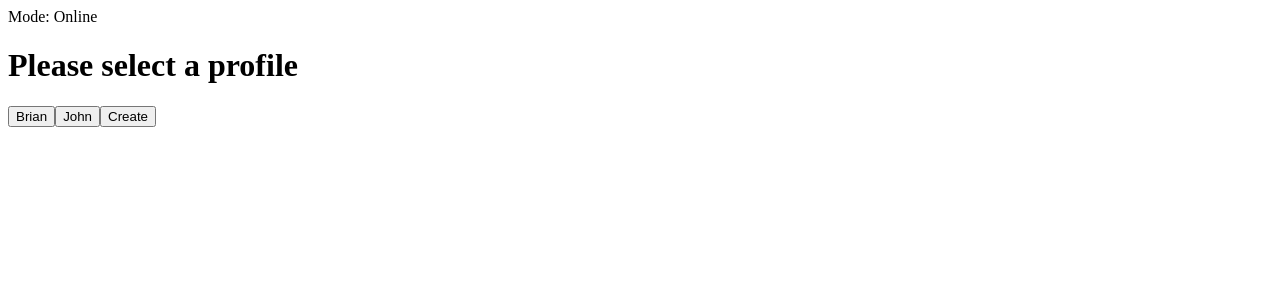
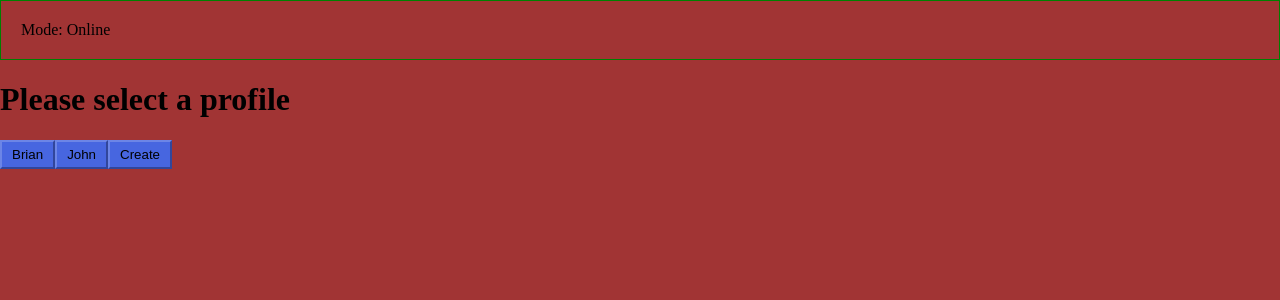
Before and after one commit to bl2408/phase-2-project, a React (Create React App) app: page /login in a window 1280 px wide. Shown: the top 300 px of the page. Built offline with nearby package versions, Linux system fonts and the light colour scheme; data requests are answered from the project's data file.

Commit message:
Dark mode and refactoring

```diff
--- a/src/components/App.js
+++ b/src/components/App.js
@@ -1,9 +1,9 @@
-import { useContext, createContext, useState } from "react";
+import { useContext, createContext, useState, useEffect } from "react";
 import { Route, Redirect, Switch } from 'react-router-dom'
 import { UserContext } from "./UserContext";
 
 import Login from "./Login";
-import Navbar from "./Navbar";
+import Header from "./Header";
 import Loader from "./Loader";
 import Dash from "./Dash";
 
@@ -12,6 +12,7 @@ const AppContext = createContext();
 const defaultAppState = {
   offline: false,
   loading: false,
+  theme: "light"
 }
 
 function App() {
@@ -19,6 +20,12 @@ function App() {
   const [appState, setAppState] = useState(defaultAppState);
 
   const { loggedIn } = useContext(UserContext);
+
+  useEffect(()=>{
+
+    document.documentElement.dataset.theme = appState.theme;
+
+  }, [appState.theme]);
 
 
   return (
@@ -32,7 +39,7 @@ function App() {
         appState.loading ? <Loader /> : null
       }
 
-      <Navbar />
+      <Header />
 
       <Switch>
         <Route exact path="/">
--- /dev/null
+++ b/src/components/Header.jsx
@@ -0,0 +1,52 @@
+import { useContext } from "react";
+import { UserContext } from "./UserContext";
+import {AppContext, defaultAppState} from "./App";
+import { useRef } from "react";
+
+export default function Header (){
+
+    const {loggedIn, loggedUser, logUserInOut} = useContext(UserContext);
+    const { appState, setAppState } = useContext(AppContext);
+    const toggleRef = useRef();
+
+    const handleLogoutClick =()=>{
+        let noCancel = true;
+        if(appState.offline){
+            noCancel = window.confirm("Logging out in offline mode will all lose profile data.\nAre you sure?");
+        }
+
+        if(!noCancel){
+            return ;
+        }
+        setAppState(defaultAppState);
+        logUserInOut({});
+    };
+
+    const toggleTheme =()=>{
+        const mode = toggleRef.current.checked ? "dark" : "light";
+        setAppState(state=> ({...state, theme: mode}));
+    };
+
+    return (
+        <header>
+
+            <div className="mode">Mode: {appState.offline ? "Offline" : "Online"}</div>
+            {loggedIn ?
+                <div className="user-section">
+                    <div className="welcome">
+                        Welcome {loggedUser.username}
+                    </div>
+                    <div>
+                        <input checked={appState.theme === "dark"} type="checkbox" ref={toggleRef} onClick={toggleTheme}/>
+                    </div>
+                    <div className="logout">
+                        <button onClick={handleLogoutClick}>Logout</button>
+                    </div>
+                </div>
+            : null
+            }
+
+
+        </header>
+    );
+}
--- a/src/components/Login.jsx
+++ b/src/components/Login.jsx
@@ -98,20 +98,25 @@ function CreateLoginForm({setViewState, setProfileList}){
 function LoginProfileList({setProfileList, profileList}){
 
     const { logUserInOut } = useContext(UserContext);
-    const { appState, setAppState} = useContext(AppContext);
+    const { setAppState } = useContext(AppContext);
+
+    const handleLoginClick=({id, username, settings})=>{
+        setAppState(state=>({...state, theme: settings.theme}))
+        logUserInOut({id, username, settings})
+    }
 
     useEffect(()=>{
 
-        setAppState(state=>({...appState, loading:true}));
+        setAppState(state=>({...state, loading:true}));
 
         fetch(epBackend.profiles())
         .then(res=>res.json())
         .then(data=>{
-            setProfileList(profiles=>[...data])
-            setAppState(state=>({...appState, offline:false, loading: false}))
+            setProfileList(profiles=>[...data]);
+            setAppState(state=>({...state, offline:false, loading: false}))
         })
         .catch(err=>{
-            setAppState(state=>({...appState, offline:true, loading: false}))
+            setAppState(state=>({...state, offline:true, loading: false}))
         });
 
         return ()=>{};
@@ -120,7 +125,7 @@ function LoginProfileList({setProfileList, profileList}){
     return (
         <>
             <h1>Please select a profile</h1>
-            {profileList.map(({id, username, settings})=><button key={id} onClick={()=>logUserInOut({id, username, settings})}>{username}</button>)}
+            {profileList.map(({id, username, settings})=><button key={id} onClick={()=>handleLoginClick({id, username, settings})}>{username}</button>)}
         </>
     );
 }
--- a/src/components/Navbar.jsx
+++ /dev/null
@@ -1,36 +0,0 @@
-import { useContext } from "react";
-import { UserContext } from "./UserContext";
-import {AppContext, defaultAppState} from "./App";
-
-export default function Navbar (){
-
-    const {loggedIn, loggedUser, logUserInOut} = useContext(UserContext);
-    const { appState, setAppState } = useContext(AppContext);
-
-    const handleLogoutClick =()=>{
-        let noCancel = true;
-        if(appState.offline){
-            noCancel = window.confirm("Logging out in offline mode will all lose profile data.\nAre you sure?");
-        }
-
-        if(!noCancel){
-            return ;
-        }
-        setAppState(defaultAppState);
-        logUserInOut({});
-    };
-
-    return (
-        <nav>
-            {loggedIn ?
-            (
-                <>
-                    Welcome {loggedUser.username}
-                    <br />
-                    <button onClick={handleLogoutClick}>Logout</button>
-                </>
-            ) : null}
-            Mode: {appState.offline ? "Offline" : "Online"}
-        </nav>
-    );
-}
--- a/src/components/UserContext.jsx
+++ b/src/components/UserContext.jsx
@@ -9,9 +9,9 @@ function UserContextProvider({children}){
   //sets the logged in user to true when a user object is present in loggedUser
   useEffect(()=>{
     if(loggedUser !== null && loggedUser.username){
-      setLoggedIn(true);
+      setLoggedIn(bool=>true);
     }else{
-      setLoggedIn(false);
+      setLoggedIn(bool=>false);
     }
   }, [loggedUser]);
 
--- a/src/data/db.json
+++ b/src/data/db.json
@@ -15,8 +15,6 @@
       }
     }
   ],
-  "likes": [
-  ],
-  "comments": [
-  ]
+  "likes": [],
+  "comments": []
 }
--- a/src/index.css
+++ b/src/index.css
@@ -0,0 +1,51 @@
+html[data-theme="light"]{
+    --bgMain: rgb(161 52 52);
+    color: black;
+
+    --btnMainBg:rgb(71, 102, 224);
+}
+
+html[data-theme="dark"]{
+    --bgMain: rgb(67, 25, 25);
+    color: rgb(201, 201, 201);
+
+    --btnMainBg:rgb(39, 57, 127);
+}
+
+button, input[type="submit"] {
+    background-color: var(--btnMainBg);
+    padding: 5px 10px;
+    border-top-color: rgba(255,255,255, 0.2);
+    border-left-color: rgba(255,255,255, 0.2);
+
+    border-right-color: rgba(0, 0, 0, 0.3);
+    border-bottom-color: rgba(0, 0, 0, 0.3);
+
+    border-width: 2px;
+    color:inherit;
+}
+
+body{
+    margin: 0;
+    padding: 0;
+    background-color: var(--bgMain);
+}
+header{
+    width: 100%;
+    border: solid 1px green;
+    display: grid;
+    grid-template-columns: 1fr 0.5fr;
+    padding: 20px;
+    box-sizing: border-box;
+}
+
+header .user-section, header .mode{
+    display:flex;
+    gap: 10px;
+}
+header .user-section{
+    justify-content: flex-end;
+}
+header .mode{
+    justify-content: flex-start;
+}
```
